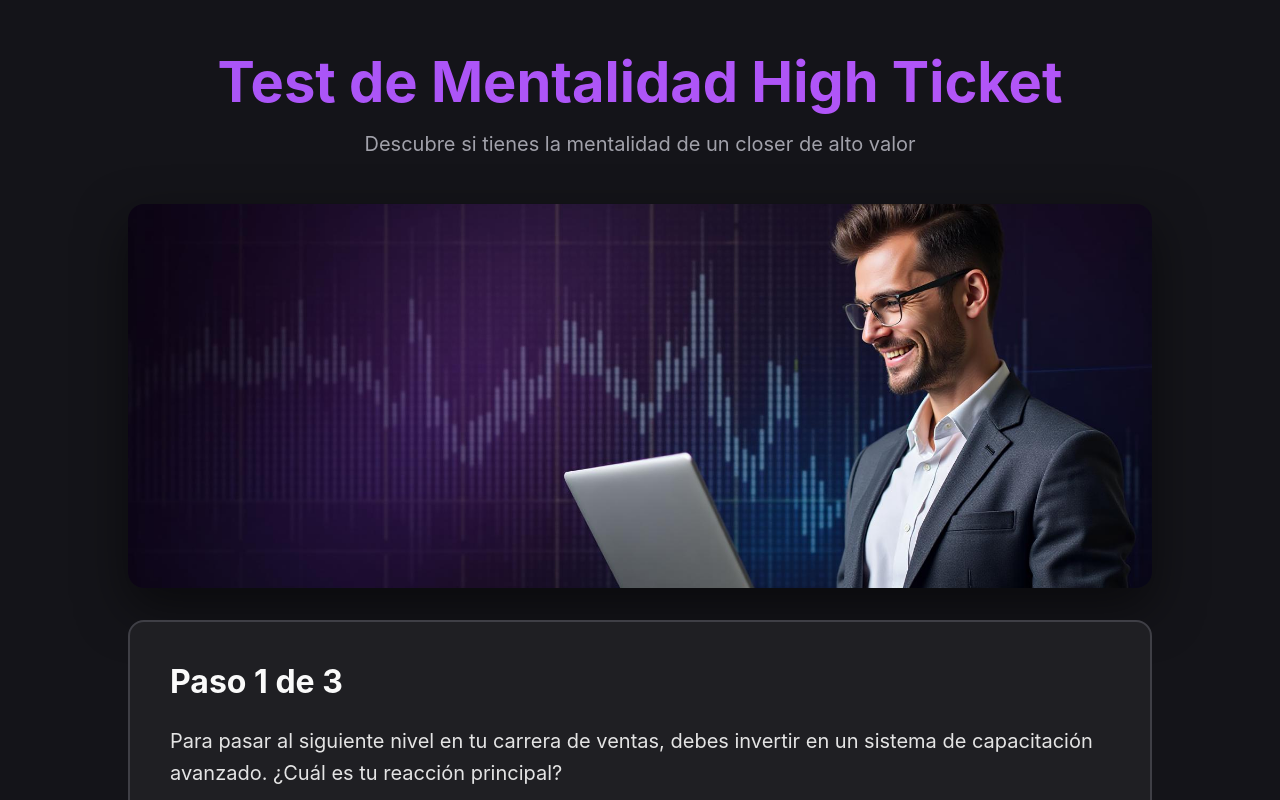
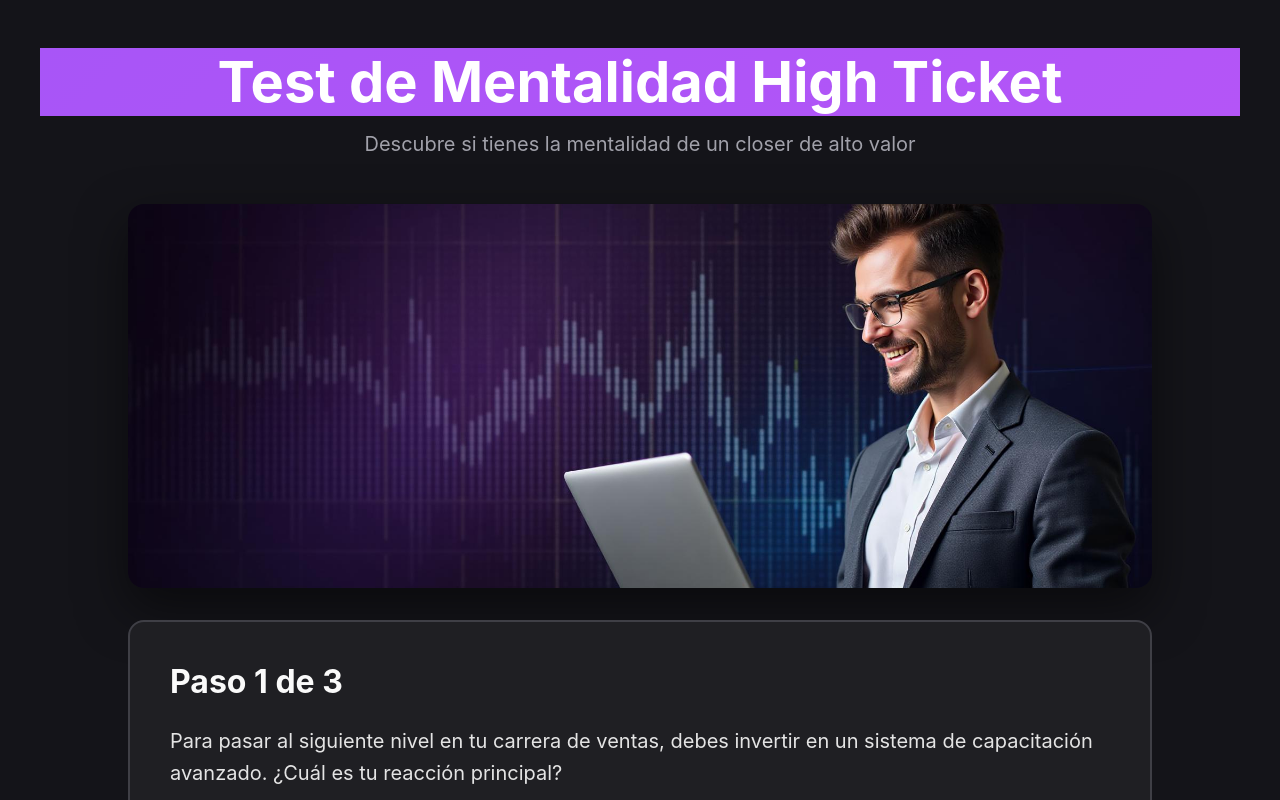
Before and after one commit to macustore/empezartunegocio, a plain HTML site: page index.html in a window 1280 px wide. Shown: the top 800 px of the page. Drawn offline with nearby package versions, Linux system fonts and the light colour scheme.

Commit message:
Update styles.css

```diff
--- a/css/styles.css
+++ b/css/styles.css
@@ -34,9 +34,9 @@ body {
     margin-bottom: 1rem;
     color: #ffffff;
     background: linear-gradient(135deg, #a855f7, #b455f7);
-    -webkit-background-clip: text;
-    -webkit-text-fill-color: transparent;
-    background-clip: text;
+    -webkit-background-clip: unset;
+    -webkit-text-fill-color: unset;
+    background-clip: unset;
 }
 
 .header p {
```
